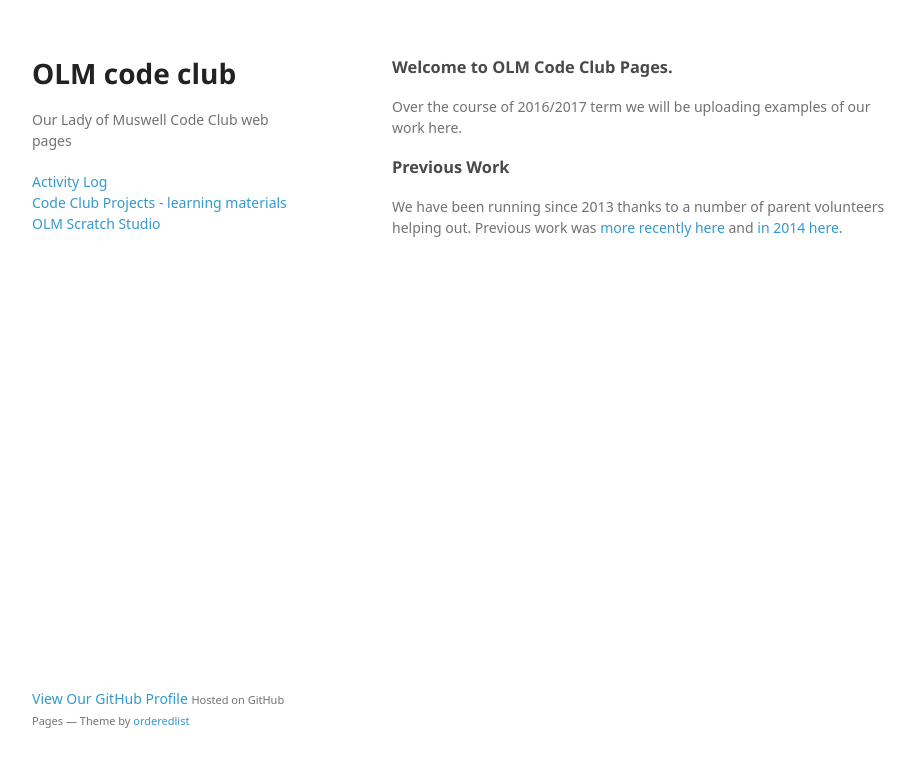
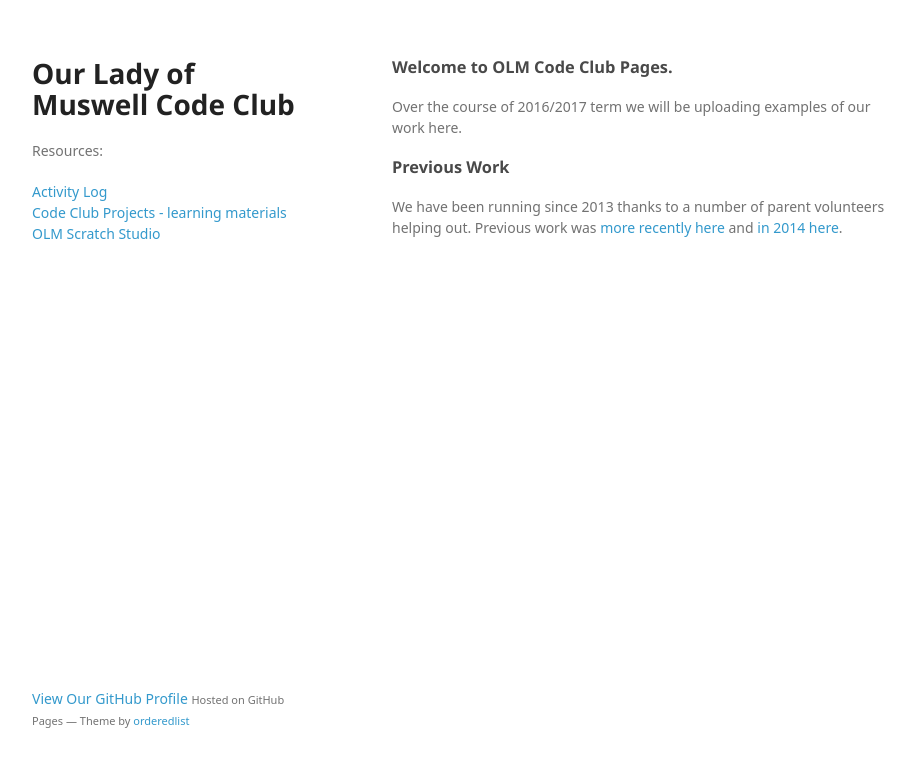
Before and after one commit to OLMcodeclub/OLMcodeclub.github.io, a plain HTML site: page index.html in a window 1280 px wide. Shown: the whole page, without its empty margins (178-1093 px from the left). Drawn offline with Linux system fonts and the light colour scheme; a web font is replaced by a local one.

Commit message:
Title change

```diff
--- a/index.html
+++ b/index.html
@@ -15,8 +15,8 @@
   <body>
     <div class="wrapper">
       <header>
-        <h1>OLM code club</h1>
-        <p>Our Lady of Muswell Code Club web pages</p>
+        <h1>Our Lady of Muswell Code Club</h1>
+        <p>Resources:</p>
         <p><a href="https://docs.google.com/spreadsheets/d/1979RAknUGoC0t_ivmExaumntyFKAu3iL2kzWIO-rJ_Y/edit?usp=sharing">Activity Log</a><br>
           <a href="https://codeclubprojects.org/en-GB/">Code Club Projects - learning materials</a><br>
           <a href="https://scratch.mit.edu/studios/3456235/">OLM Scratch Studio</a></p>
```
